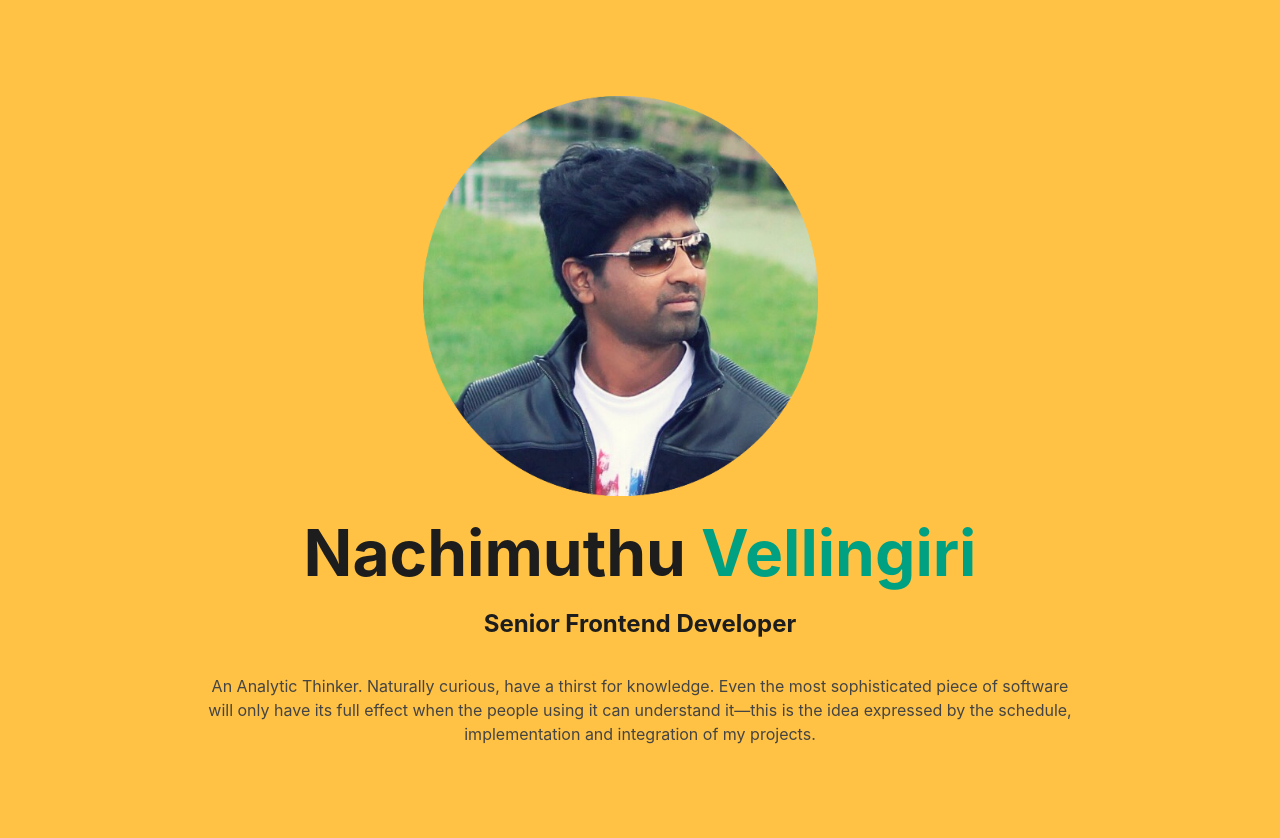
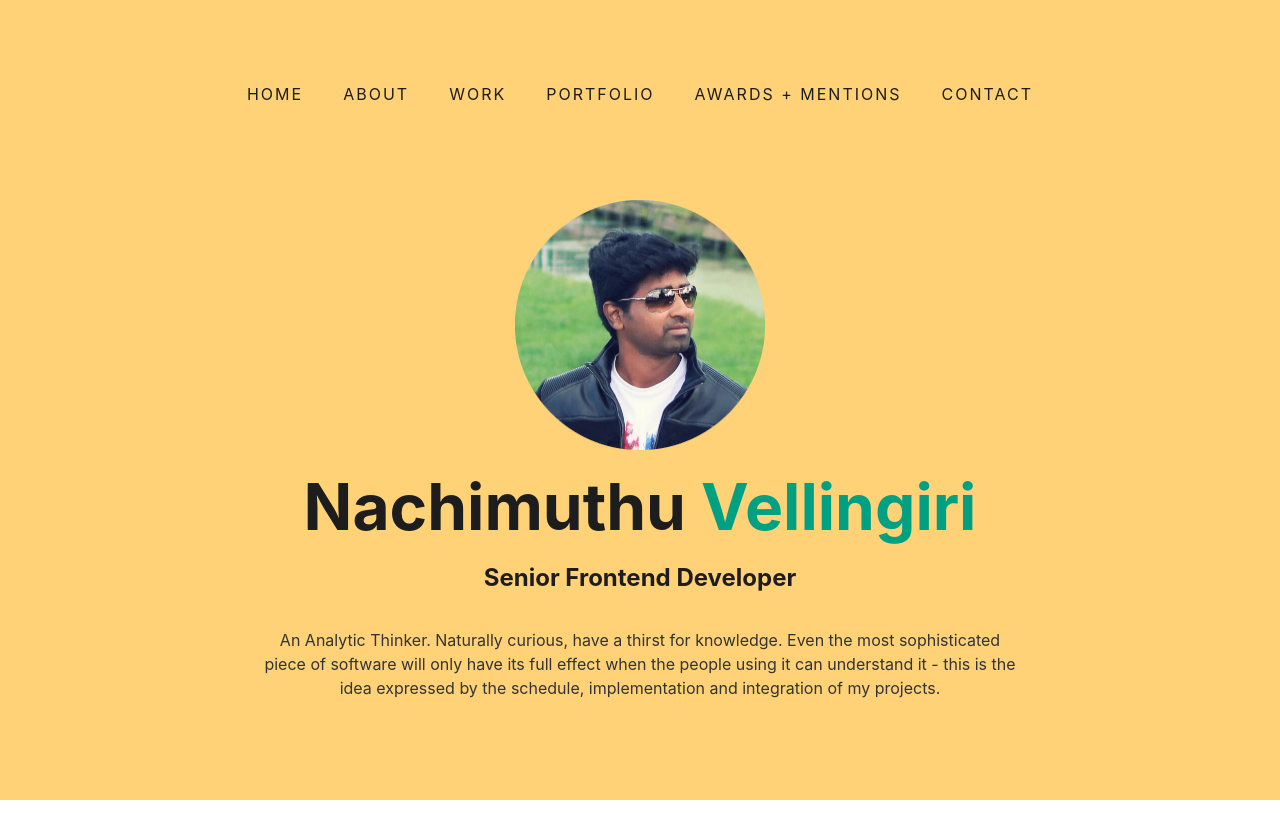
Before and after one commit to vnmuthu/nachimuthu-vellingiri, a Next.js app in the folder meet-muthu/: page / in a window 1280 px wide. Shown: the top 838 px of the page. After the commit the page ends 800 px from the top, so only its background shows below. Built offline with nearby package versions, Linux system fonts and the light colour scheme.

Commit message:
Added Nav

```diff
--- a/meet-muthu/pages/index.js
+++ b/meet-muthu/pages/index.js
@@ -1,4 +1,6 @@
 import Head from 'next/head'
+import Link from 'next/link'
+import Image from 'next/image'
 
 export default function Home() {
   return (
@@ -9,46 +11,30 @@ export default function Home() {
       </Head>
 
       <main>
+        <nav>
+          <Link href="/"><a>Home</a></Link>
+          <Link href="/about"><a>About</a></Link>
+          <Link href="/work"><a>Work</a></Link>
+          <Link href="/portfolio"><a>Portfolio</a></Link>
+          <Link href="/awards"><a>Awards + Mentions</a></Link>
+          <Link href="/contact"><a>Contact</a></Link>
+        </nav>
         <figure>
-          <img className="profile" src="/images/profile.png" alt="Nachimuthu Vellingiri"></img>
+          <Image
+          src="/images/profile.png"
+          height={250}
+          width={250}
+          alt="Nachimuthu Vellingiri" />
         </figure>
         <h1 className="title">
-          Nachimuthu <a href="javascript:void(0);">Vellingiri</a>
+          Nachimuthu <Link href="/about"><a>Vellingiri</a></Link>
         </h1>
 
         <h2>Senior Frontend Developer</h2>
 
         <p className="description">
-        An Analytic Thinker. Naturally curious, have a thirst for knowledge. Even the most sophisticated piece of software will only have its full effect when the people using it can understand it—this is the idea expressed by the schedule, implementation and integration of my projects.
+        An Analytic Thinker. Naturally curious, have a thirst for knowledge. Even the most sophisticated piece of software will only have its full effect when the people using it can understand it - this is the idea expressed by the schedule, implementation and integration of my projects.
         </p>
-
-        {/* <div className="grid">
-          <a href="#" className="card">
-            <h3>Work Experience &rarr;</h3>
-            <p>Find my professional experience</p>
-          </a>
-
-          <a href="#" className="card">
-            <h3>Portofolio &rarr;</h3>
-            <p>Find my contributions to brands</p>
-          </a>
-
-          <a
-            href="#"
-            className="card"
-          >
-            <h3>Testimonials &rarr;</h3>
-            <p>Testimonials</p>
-          </a>
-
-          <a
-            href="#"
-            className="card"
-          >
-            <h3>Accompliments &rarr;</h3>
-            <p>Awards</p>
-          </a>
-        </div> */}
       </main>
 
       <style jsx>{`
@@ -60,21 +46,30 @@ export default function Home() {
           justify-content: center;
           align-items: center;
           color: #1d1d1d;
-          background-color: #ffc244;
-        }
-
-        img.profile {
-          width: 70%;
-          margin-left: 65px;
+          background-color: #ffd278;
         }
 
         main {
-          padding: 5rem 0;
+          padding: 2rem 0;
           flex: 1;
           display: flex;
           flex-direction: column;
           justify-content: center;
           align-items: center;
+        }
+
+        nav {
+          padding: 0 0 5rem;
+        }
+
+        nav a {
+          padding: 0 1.25rem;
+          text-transform: uppercase;
+          letter-spacing: 2px;
+        }
+
+        nav a:hover {
+          color: #00a082;
         }
 
         footer {
@@ -125,10 +120,10 @@ export default function Home() {
         }
 
         .description {
-          width: 70%;
+          width: 60%;
           font-size: 1rem;
           line-height: 1.5;
-          color: #444;
+          color: #333;
         }
 
         .grid {
```
Also changed, not shown: meet-muthu/pages/about.js (added, +18 -0 lines).
